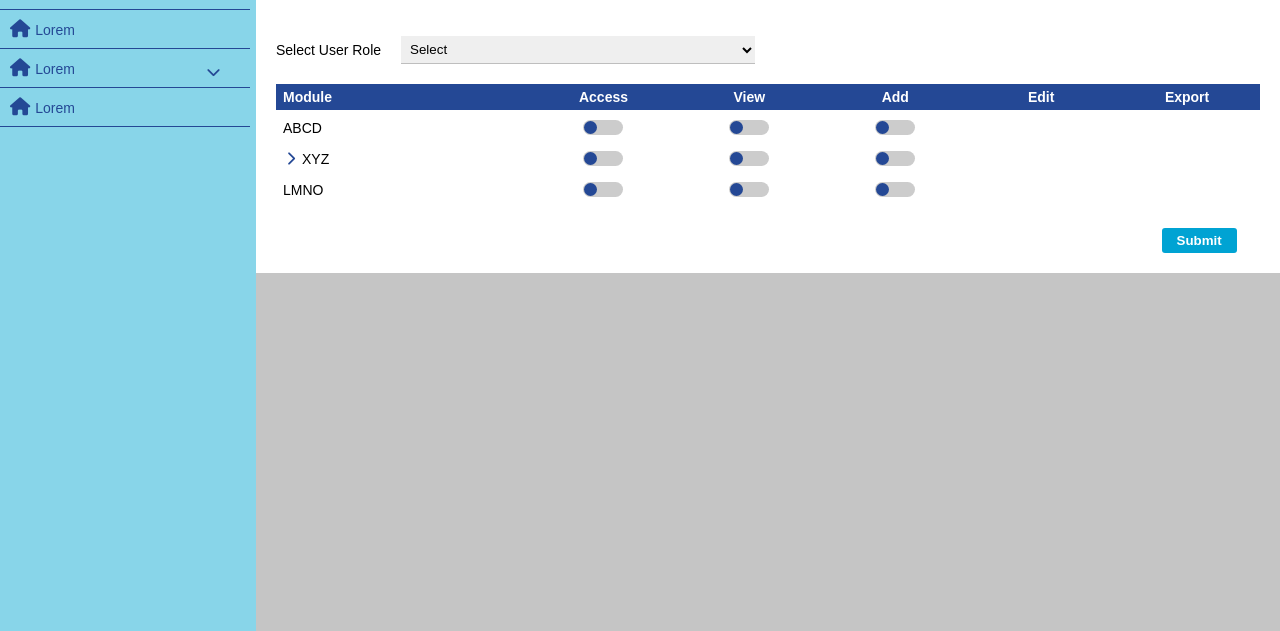
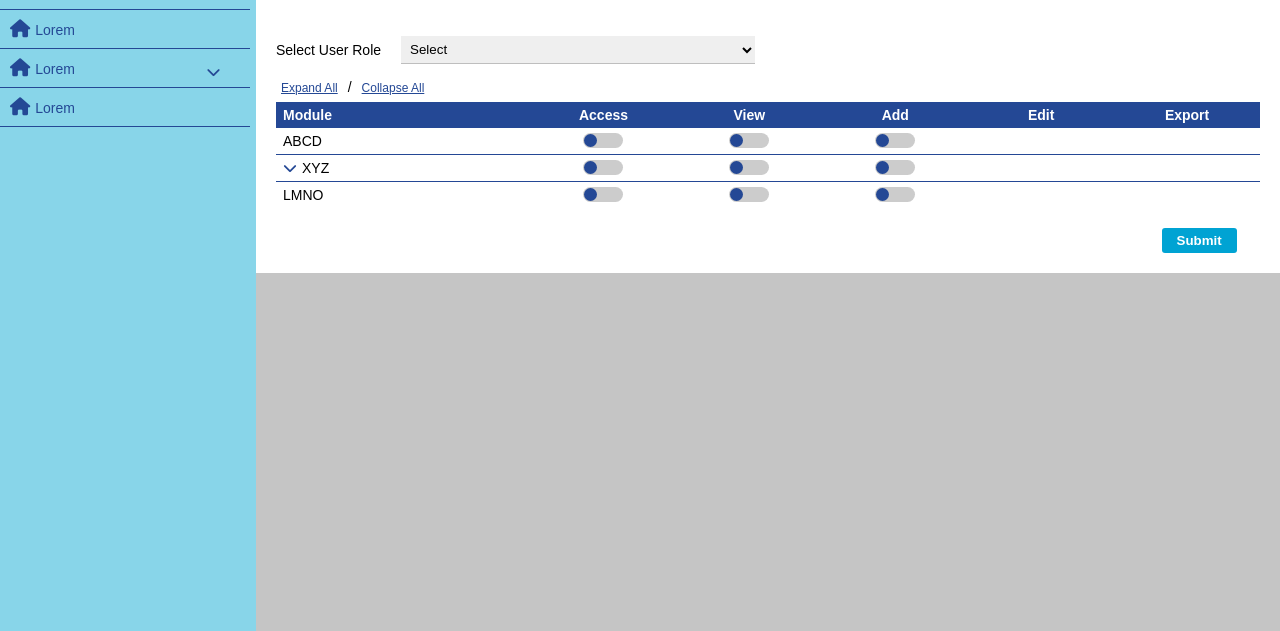
Before and after one commit to rakeshtalent00/erppune, a CodeIgniter app: page /erppune/userList in a window 1280 px wide. Shown: the part 169-800 px from the top of the page. Run offline with CodeIgniter, Linux system fonts and the light colour scheme; data that the repository does not hold is empty; some libraries are stand-ins or nearby versions.

Commit message:
access control section fixes

```diff
--- a/application/views/userListIndex.php
+++ b/application/views/userListIndex.php
@@ -153,11 +153,14 @@ define("_ROOT",base_url());
 					overflow-x: auto;
 					margin-bottom: 20px;
 				}
-				.access-table{
-				  border-collapse: separate;
-				  border-spacing: 0px 5px;
+				.access-table,
+				.access-table table{
+				  border-collapse: collapse !important;
 				}
-				.access-table tbody tr {
+				.access-table tbody tr:last-child td{
+				    border-bottom: none;
+				}
+				.access-table tbody tr td{
 				    border-bottom: 1px solid #244895;
 				}
 				.access-table td{
@@ -190,21 +193,23 @@ define("_ROOT",base_url());
 				    font-size: 14px;
 				    font-family: FontAwesome;
 				    color: #244895;
-				    transform: rotate(-90deg);
+				    transform: rotate(0deg);
 				    transition: 0.3s linear;
 				}
 				.access-table .has-submenu.clicked td:first-child:before {
-				    transform: rotate(0deg);
+				    transform: rotate(-90deg);
 				    transition: 0.3s linear;
 				}
 				.access-table .sub-access {
 					display: none;
+					border-top: 2px solid #244895;
+					border-bottom: 2px solid #244895;
 				}
 				.access-table .sub-access > td {
 					padding-left: 0;
 				}
 				.access-table .sub-access table td:first-child {
-					border-left: 30px solid #fff;
+					border-left: 10px solid #fff;
 				}
 				.access-table .sub-access table {
 					width: 100%;
@@ -224,6 +229,23 @@ define("_ROOT",base_url());
 					position: relative;
 					left: 90%;
 				}
+				.expand-ctas{
+					justify-content: flex-start;
+					margin: 5px 0;
+				}
+				.expand-ctas span{
+					margin: 0 5px;
+				}
+				.expand-access,
+				.collapse-access{
+					text-decoration: underline;
+					display: block;
+					font-size: 12px;
+					line-height: 18px;
+					color: #244895;
+					cursor: pointer;
+
+				}
 			</style>
 			<div class="te-container">
 				<div class="access-control">
@@ -240,6 +262,11 @@ define("_ROOT",base_url());
 					</div>
 
 					<section class="user-table">
+						<p class="d-flex expand-ctas">
+							<span class="expand-access">Expand All</span>
+							<span>/</span>
+							<span class="collapse-access">Collapse All</span>
+						</p>
 					<div class="responsive-table">
 						<table class="access-table" id="access-table">
 							<thead>
@@ -417,6 +444,10 @@ define("_ROOT",base_url());
 						</table>
 					</div>
 					<input type="submit" value="Submit" class="submit-cta"/>
+
+					<script>
+						$("")
+					</script>
 				</section>
 
 
@@ -521,6 +552,14 @@ define("_ROOT",base_url());
 				$(this).next('.user-details').slideToggle();
 			});
 
+
+			$('.expand-access').click(function(){
+				$('.sub-access').slideDown();
+			});
+			$('.collapse-access').click(function(){
+				$('.sub-access').slideUp();
+			});
+
 			$('.sub-access').prev('tr').addClass('has-submenu');
 			$('.sub-access').prev('tr').click(function(){
 				$(this).toggleClass('clicked');
```
